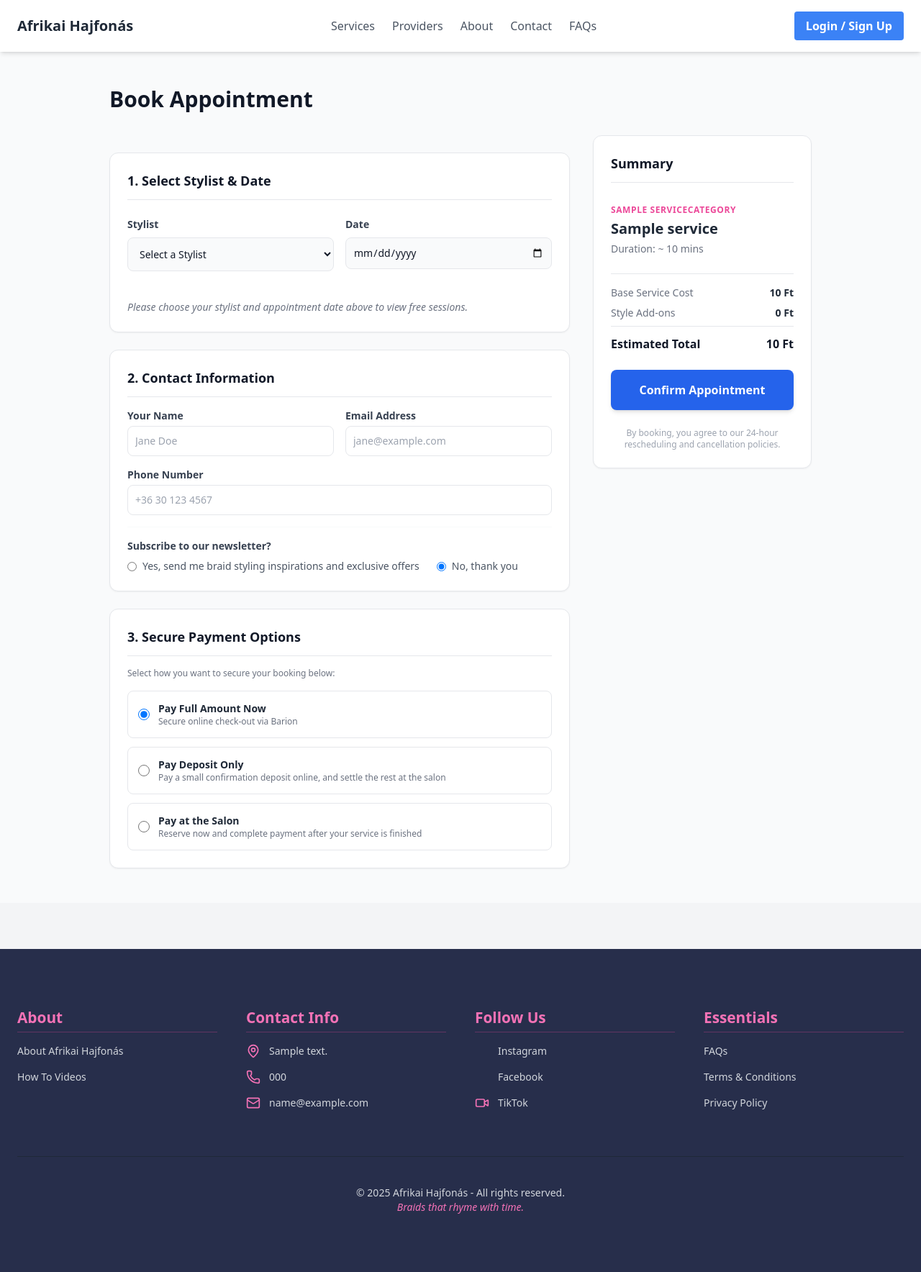
After one commit to Aggreygreg/afrikaihafjonas, a Django app: page /bookings/book/1/ in a window 1280 px wide. The commit adds this page. Shown: the whole page at 72% size. Run offline with Django 4.2, Linux system fonts and the light colour scheme; tables that the repository leaves empty hold one stand-in row (values such as "Sample post"); some libraries are stand-ins or nearby versions.

Commit message:
feat(bookings): Scaffolding time slot calculations and interactive checkout wizard

```diff
--- /dev/null
+++ b/apps/bookings/urls.py
@@ -0,0 +1,9 @@
+from django.urls import path
+from . import views
+
+app_name = 'bookings'
+
+urlpatterns = [
+    path('book/<int:service_pk>/', views.book_service_view, name='book_service'),
+    path('ajax/load-slots/', views.load_available_slots_view, name='load_slots'),
+]
--- a/apps/bookings/views.py
+++ b/apps/bookings/views.py
@@ -1,3 +1,48 @@
-from django.shortcuts import render
+from django.shortcuts import render, get_object_or_404
+from django.http import HttpResponse
+from datetime import datetime
+from apps.services.models import Service
+from apps.providers.models import Provider
+from .utils import get_available_slots
 
-# Create your views here.
+def book_service_view(request, service_pk):
+    """
+    Renders the main booking wizard checkout page for a selected service.
+    """
+    service = get_object_or_404(Service, pk=service_pk)
+
+    # Pre-filter providers who are capable of doing this service
+    providers = service.providers.all()
+
+    context = {
+        'service': service,
+        'providers': providers,
+        'today': datetime.today().strftime('%Y-%m-%d'),
+    }
+    return render(request, 'bookings/book_service.html', context)
+
+def load_available_slots_view(request):
+    """
+    HTMX-driven endpoint. Accepts provider_id, date, and service_id parameters,
+    calculates empty schedule intervals, and returns only the HTML partial.
+    """
+    provider_id = request.GET.get('provider')
+    date_str = request.GET.get('date')
+    service_id = request.GET.get('service')
+
+    if not (provider_id and date_str and service_id):
+        return HttpResponse('<p class="text-sm text-gray-500">Please select a stylist and date first.</p>')
+
+    try:
+        provider = Provider.objects.get(pk=provider_id)
+        service = Service.objects.get(pk=service_id)
+        target_date = datetime.strptime(date_str, '%Y-%m-%d').date()
+    except (ValueError, Provider.DoesNotExist, Service.DoesNotExist):
+        return HttpResponse('<p class="text-sm text-red-500">Invalid booking parameters selected.</p>')
+
+    slots = get_available_slots(provider, target_date, service)
+
+    context = {
+        'slots': slots,
+    }
+    return render(request, 'bookings/partials/time_slots.html', context)
--- a/config/urls.py
+++ b/config/urls.py
@@ -23,6 +23,7 @@ from .views import homepage_view
 urlpatterns = [
     path('', homepage_view, name='homepage'),
     path('services/', include('apps.services.urls', namespace='services')),
+    path('bookings/', include('apps.bookings.urls', namespace='bookings')),
     path('admin/', admin.site.urls),
 ]
 
--- /dev/null
+++ b/templates/bookings/book_service.html
@@ -0,0 +1,175 @@
+{% extends "base.html" %}
+
+{% block content %}
+<div class="bg-gray-50 min-h-screen py-12">
+    <div class="container mx-auto px-6 max-w-5xl">
+        <h1 class="text-3xl font-extrabold text-gray-900 mb-8">Book Appointment</h1>
+
+        <div class="grid grid-cols-1 lg:grid-cols-3 gap-8">
+
+            <!-- Left 2 Columns: Details Form -->
+            <div class="lg:col-span-2 space-y-6">
+
+                <form id="booking-form" method="POST" action="#" class="space-y-6">
+                    {% csrf_token %}
+                    <!-- Pass hidden service ID to request scope -->
+                    <input type="hidden" name="service" id="service-id" value="{{ service.id }}">
+
+                    <!-- Step 1: Stylist & Date Selection -->
+                    <div class="bg-white p-6 rounded-xl shadow-sm border border-gray-150 space-y-6">
+                        <h2 class="text-lg font-bold text-gray-900 border-b pb-3">1. Select Stylist & Date</h2>
+
+                        <div class="grid grid-cols-1 sm:grid-cols-2 gap-4">
+                            <!-- Stylist Select -->
+                            <div>
+                                <label for="provider" class="block text-sm font-semibold text-gray-700 mb-2">Stylist</label>
+                                <select name="provider" id="provider" required
+                                        hx-get="{% url 'bookings:load_slots' %}"
+                                        hx-target="#time-slot-container"
+                                        hx-include="#booking-form"
+                                        hx-trigger="change"
+                                        class="w-full p-3 bg-gray-50 border border-gray-200 rounded-lg text-sm focus:ring-2 focus:ring-blue-500/20 focus:border-blue-500 outline-none">
+                                    <option value="">Select a Stylist</option>
+                                    {% for provider in providers %}
+                                        <option value="{{ provider.id }}">{{ provider.display_name }}</option>
+                                    {% endfor %}
+                                </select>
+                            </div>
+
+                            <!-- Date Picker -->
+                            <div>
+                                <label for="date" class="block text-sm font-semibold text-gray-700 mb-2">Date</label>
+                                <input type="date" name="date" id="date" required min="{{ today }}"
+                                       hx-get="{% url 'bookings:load_slots' %}"
+                                       hx-target="#time-slot-container"
+                                       hx-include="#booking-form"
+                                       hx-trigger="change"
+                                       class="w-full p-2.5 bg-gray-50 border border-gray-200 rounded-lg text-sm focus:ring-2 focus:ring-blue-500/20 focus:border-blue-500 outline-none">
+                            </div>
+                        </div>
+
+                        <!-- Dynamic Time Slot target container -->
+                        <div id="time-slot-container" class="pt-4">
+                            <p class="text-sm text-gray-500 italic">Please choose your stylist and appointment date above to view free sessions.</p>
+                        </div>
+                    </div>
+
+                    <!-- Step 2: Contact Information & Optional Newsletter Toggle -->
+                    <div class="bg-white p-6 rounded-xl shadow-sm border border-gray-150 space-y-4">
+                        <h2 class="text-lg font-bold text-gray-900 border-b pb-3">2. Contact Information</h2>
+
+                        <div class="grid grid-cols-1 sm:grid-cols-2 gap-4">
+                            <div>
+                                <label for="client_name" class="block text-sm font-semibold text-gray-700 mb-1">Your Name</label>
+                                <input type="text" name="client_name" id="client_name" required placeholder="Jane Doe"
+                                       class="w-full p-2.5 border border-gray-200 rounded-lg text-sm focus:ring-2 focus:ring-blue-500/20 focus:border-blue-500 outline-none">
+                            </div>
+                            <div>
+                                <label for="client_email" class="block text-sm font-semibold text-gray-700 mb-1">Email Address</label>
+                                <input type="email" name="client_email" id="client_email" required placeholder="jane@example.com"
+                                       class="w-full p-2.5 border border-gray-200 rounded-lg text-sm focus:ring-2 focus:ring-blue-500/20 focus:border-blue-500 outline-none">
+                            </div>
+                        </div>
+
+                        <div>
+                            <label for="client_phone" class="block text-sm font-semibold text-gray-700 mb-1">Phone Number</label>
+                            <input type="tel" name="client_phone" id="client_phone" required placeholder="+36 30 123 4567"
+                                   class="w-full p-2.5 border border-gray-200 rounded-lg text-sm focus:ring-2 focus:ring-blue-500/20 focus:border-blue-500 outline-none">
+                        </div>
+
+                        <!-- Optional Newsletter subscription toggle -->
+                        <div class="pt-4 border-t border-gray-50 mt-4">
+                            <span class="block text-sm font-semibold text-gray-700 mb-2">Subscribe to our newsletter?</span>
+                            <div class="flex items-center gap-6">
+                                <label class="inline-flex items-center gap-2 cursor-pointer text-sm text-gray-600">
+                                    <input type="radio" name="newsletter_subscribe" value="yes" class="text-blue-600 focus:ring-blue-500/20 border-gray-300">
+                                    <span>Yes, send me braid styling inspirations and exclusive offers</span>
+                                </label>
+                                <label class="inline-flex items-center gap-2 cursor-pointer text-sm text-gray-600">
+                                    <input type="radio" name="newsletter_subscribe" value="no" checked class="text-blue-600 focus:ring-blue-500/20 border-gray-300">
+                                    <span>No, thank you</span>
+                                </label>
+                            </div>
+                        </div>
+                    </div>
+
+                    <!-- Step 3: Payment Type selection -->
+                    <div class="bg-white p-6 rounded-xl shadow-sm border border-gray-150 space-y-4">
+                        <h2 class="text-lg font-bold text-gray-900 border-b pb-3">3. Secure Payment Options</h2>
+                        <p class="text-xs text-gray-500">Select how you want to secure your booking below:</p>
+
+                        <div class="space-y-3">
+                            {% if service.allow_full_payment %}
+                            <label class="flex items-center gap-3 p-3.5 border border-gray-150 rounded-lg cursor-pointer hover:bg-gray-50/50 transition">
+                                <input type="radio" name="payment_type" value="full" checked class="h-4 w-4 text-blue-600 focus:ring-blue-500">
+                                <div>
+                                    <span class="block text-sm font-semibold text-gray-800">Pay Full Amount Now</span>
+                                    <span class="block text-xs text-gray-500">Secure online check-out via Barion</span>
+                                </div>
+                            </label>
+                            {% endif %}
+
+                            {% if service.allow_deposit_payment %}
+                            <label class="flex items-center gap-3 p-3.5 border border-gray-150 rounded-lg cursor-pointer hover:bg-gray-50/50 transition">
+                                <input type="radio" name="payment_type" value="deposit" {% if not service.allow_full_payment %}checked{% endif %} class="h-4 w-4 text-blue-600 focus:ring-blue-500">
+                                <div>
+                                    <span class="block text-sm font-semibold text-gray-800">Pay Deposit Only</span>
+                                    <span class="block text-xs text-gray-500">Pay a small confirmation deposit online, and settle the rest at the salon</span>
+                                </div>
+                            </label>
+                            {% endif %}
+
+                            {% if service.allow_pay_later %}
+                            <label class="flex items-center gap-3 p-3.5 border border-gray-150 rounded-lg cursor-pointer hover:bg-gray-50/50 transition">
+                                <input type="radio" name="payment_type" value="later" class="h-4 w-4 text-blue-600 focus:ring-blue-500">
+                                <div>
+                                    <span class="block text-sm font-semibold text-gray-800">Pay at the Salon</span>
+                                    <span class="block text-xs text-gray-500">Reserve now and complete payment after your service is finished</span>
+                                </div>
+                            </label>
+                            {% endif %}
+                        </div>
+                    </div>
+                </form>
+            </div>
+
+            <!-- Right Column: Sidebar Order Summary Card -->
+            <div class="lg:col-span-1">
+                <div class="bg-white p-6 rounded-xl shadow-sm border border-gray-150 sticky top-24 space-y-6">
+                    <h2 class="text-lg font-bold text-gray-900 border-b pb-3">Summary</h2>
+
+                    <div>
+                        <span class="text-xs uppercase font-bold tracking-wider text-pink-500">{{ service.category.name }}</span>
+                        <h3 class="text-xl font-bold text-gray-800 mt-0.5">{{ service.title }}</h3>
+                        <p class="text-sm text-gray-500 mt-1">Duration: ~ {{ service.duration_minutes }} mins</p>
+                    </div>
+
+                    <div class="border-t pt-4 space-y-2">
+                        <div class="flex justify-between text-sm">
+                            <span class="text-gray-500">Base Service Cost</span>
+                            <span class="font-semibold text-gray-800">{{ service.base_price|floatformat:0 }} Ft</span>
+                        </div>
+                        <!-- Add-ons/options placeholder -->
+                        <div class="flex justify-between text-sm">
+                            <span class="text-gray-500">Style Add-ons</span>
+                            <span class="font-semibold text-gray-800">0 Ft</span>
+                        </div>
+                        <div class="flex justify-between text-base font-extrabold text-gray-900 border-t pt-3">
+                            <span>Estimated Total</span>
+                            <span>{{ service.base_price|floatformat:0 }} Ft</span>
+                        </div>
+                    </div>
+
+                    <button type="submit" form="booking-form"
+                            class="w-full py-4 bg-blue-600 hover:bg-blue-700 text-white rounded-lg text-base font-bold shadow-md hover:shadow-lg transition duration-150">
+                        Confirm Appointment
+                    </button>
+
+                    <p class="text-center text-xs text-gray-400">By booking, you agree to our 24-hour rescheduling and cancellation policies.</p>
+                </div>
+            </div>
+
+        </div>
+    </div>
+</div>
+{% endblock %}
--- a/templates/services/service_detail.html
+++ b/templates/services/service_detail.html
@@ -67,8 +67,10 @@
             </div>
             {% endif %}
 
+            <!-- Book Now Button (CONNECTED TO BOOKING APPS) -->
             <div class="mt-8 pt-6 border-t">
-                <a href="#" class="w-full text-center block bg-blue-500 hover:bg-blue-600 text-white font-bold py-3 px-6 rounded-lg text-lg transition duration-300">
+                <a href="{% url 'bookings:book_service' service_pk=service.pk %}"
+                   class="w-full text-center block bg-blue-500 hover:bg-blue-600 text-white font-bold py-3 px-6 rounded-lg text-lg transition duration-300">
                     Book This Service
                 </a>
             </div>
```
Also changed, not shown: apps/bookings/utils.py (added, +63 -0 lines), templates/bookings/partials/time_slots.html (added, +25 -0 lines).
